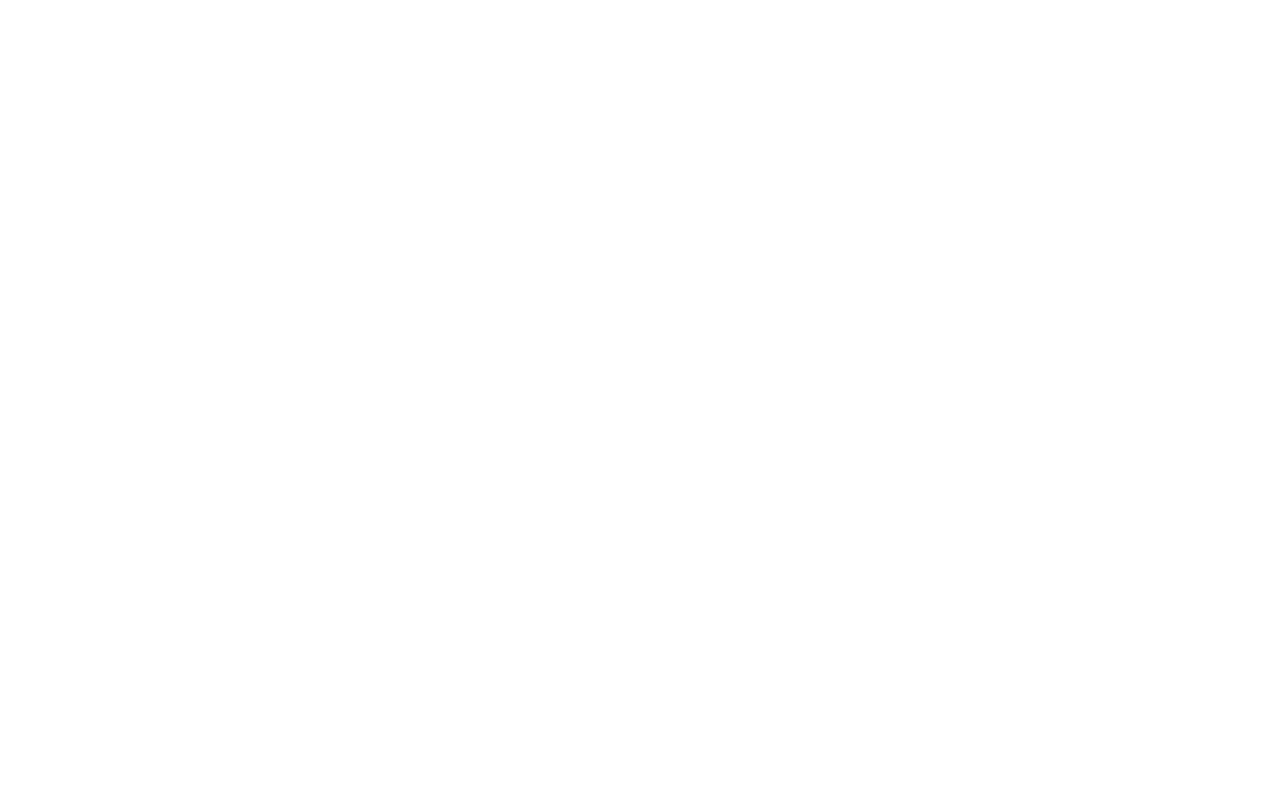
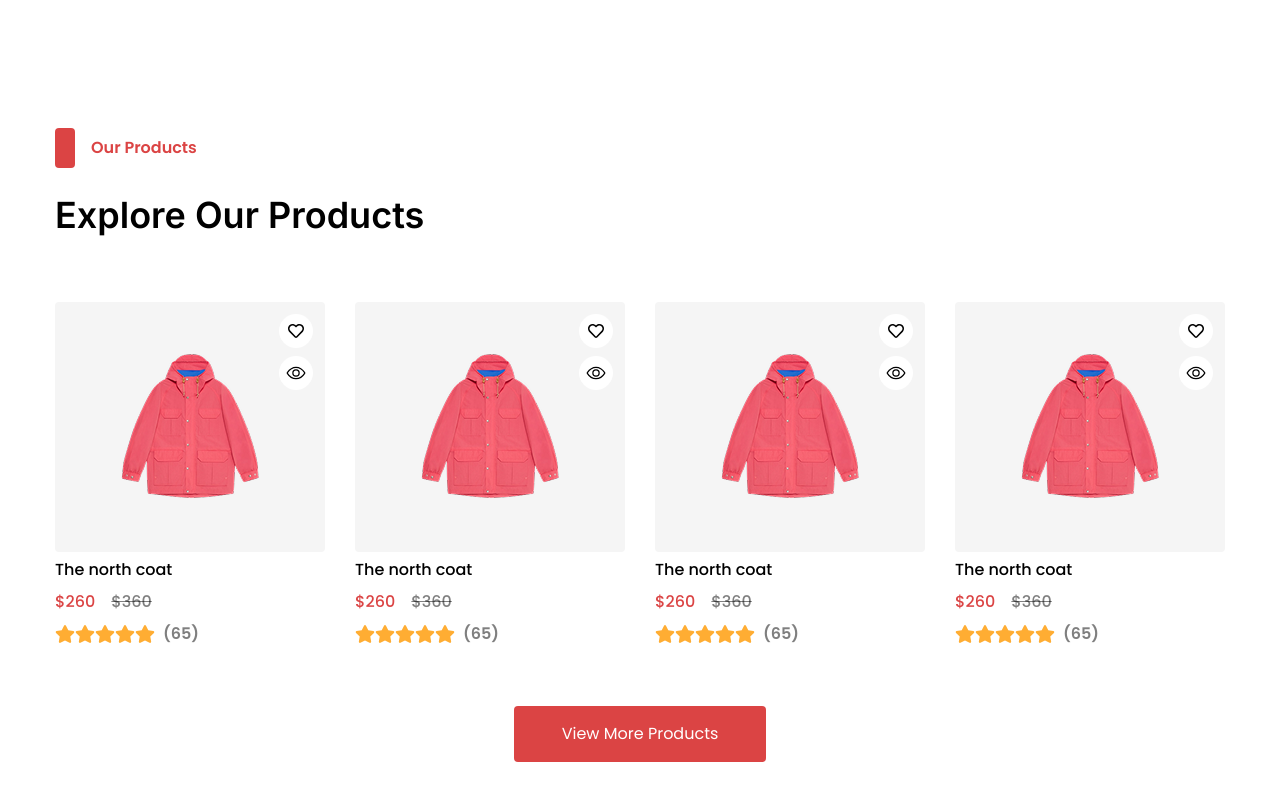
Before and after one commit to jewelXcoder/exclusive, a React (Vite) app: page / in a window 1280 px wide. Shown: the part 2372-3172 px from the top of the page. Before the commit the page ends 2500 px from the top, so only its background shows below. Built offline with nearby package versions, Linux system fonts and the light colour scheme.

Commit message:
exclusive - explore our products section done

```diff
--- a/src/Pages/Home.jsx
+++ b/src/Pages/Home.jsx
@@ -5,6 +5,7 @@
 import BestSellingProducts from '../components/BestSellingProducts/BestSellingProducts'
 import Categories from '../components/Categories/Categories'
 import Offer from '../components/Offer/Offer'
+import ExploreOurProducts from '../components/ExploreOurProducts/ExploreOurProducts'
 
 const Home = () => {
   return (
@@ -15,6 +16,7 @@
      <Categories/>
      <BestSellingProducts/>
      <Offer/>
+     <ExploreOurProducts/>
     </>
   )
 }
--- /dev/null
+++ b/src/components/ExploreOurProducts/ExploreOurProducts.jsx
@@ -0,0 +1,172 @@
+import React, { useState } from 'react'
+import Container from '../Layout/Container'
+import product from '../../assets/product.png'
+import { FaStar } from "react-icons/fa";
+import { FaRegHeart } from "react-icons/fa";
+import { IoEyeOutline } from "react-icons/io5";
+
+const ExploreOurProducts = () => {
+
+  const [visible, setVisible] = useState(4)
+
+  const HandleLoadData = () => {
+    setVisible((prev)=> prev+4)
+  }
+
+  const productData = [
+    {
+      name: 'The north coat',
+      price: '$260',
+      img: product
+    },
+    {
+      name: 'The north coat',
+      price: '$260',
+      img: product
+    },
+    {
+      name: 'The north coat',
+      price: '$260',
+      img: product
+    },
+    {
+      name: 'The north coat',
+      price: '$260',
+      img: product
+    },
+    {
+      name: 'The north coat',
+      price: '$260',
+      img: product
+    },
+    {
+      name: 'The north coat',
+      price: '$260',
+      img: product
+    },
+    {
+      name: 'The north coat',
+      price: '$260',
+      img: product
+    },
+    {
+      name: 'The north coat',
+      price: '$260',
+      img: product
+    },
+    {
+      name: 'The north coat',
+      price: '$260',
+      img: product
+    },
+    {
+      name: 'The north coat',
+      price: '$260',
+      img: product
+    },
+    {
+      name: 'The north coat',
+      price: '$260',
+      img: product
+    },
+    {
+      name: 'The north coat',
+      price: '$260',
+      img: product
+    },
+    {
+      name: 'The north coat',
+      price: '$260',
+      img: product
+    },
+    {
+      name: 'The north coat',
+      price: '$260',
+      img: product
+    },
+    {
+      name: 'The north coat',
+      price: '$260',
+      img: product
+    },
+    {
+      name: 'The north coat',
+      price: '$260',
+      img: product
+    },
+    {
+      name: 'The north coat',
+      price: '$260',
+      img: product
+    },
+    {
+      name: 'The north coat',
+      price: '$260',
+      img: product
+    },
+
+  ]
+
+
+
+  return (
+    <div className='pt-[161px] pb-[42px]'>
+      <Container>
+        <div>
+          <div className='flex items-center'>
+            <div className='w-[20px] h-[40px] rounded bg-primary'>
+            </div>
+            <p className='font-primary font-semibold text-primary ml-4'>Our Products</p>
+          </div>
+          <div className='flex items-center mt-5'>
+            <div className='font-secondary font-semibold text-[36px]'>Explore Our Products</div>
+          </div>
+          <div className='flex flex-wrap gap-x-[30px] gap-y-[60px] mt-[60px]'>
+
+            {
+              productData.slice(0, visible).map((item) => (
+                <div>
+                  <div className='relative py-[52px] px-[65px] inline-block rounded bg-[#F5F5F5]'>
+                    <img src={item.img} alt="" />
+                    <div className='absolute top-3 right-3'>
+                      <div className='flex justify-center items-center w-[34px] h-[34px] rounded-full bg-[#ffffff]'>
+                        <FaRegHeart size={16} />
+                      </div>
+                      <div className='flex justify-center items-center w-[34px] h-[34px] rounded-full bg-[#ffffff] mt-2'>
+                        <IoEyeOutline size={20} />
+                      </div>
+                    </div>
+                  </div>
+                  <div>
+                    <p className='font-primary font-medium'>{item.name}</p>
+                    <p className='font-primary font-medium text-primary mt-2'>{item.price} <del className='text-black/50 ml-3'>$360</del></p>
+                    <div className='flex items-center mt-2'>
+                      <div className='flex items-center text-xl text-[#FFAD33]'>
+                        <FaStar size={20} />
+                        <FaStar size={20} />
+                        <FaStar size={20} />
+                        <FaStar size={20} />
+                        <FaStar size={20} />
+                      </div>
+                      <p className='font-primary font-semibold text-black/50 ml-2'>(65)</p>
+                    </div>
+                  </div>
+                </div>
+              ))
+            }
+          </div>
+{
+  visible < productData.length && (
+              <div className='mt-[60px] text-center'>
+            <button onClick={HandleLoadData} className='px-12 py-4 bg-primary rounded text-white font-primary'>View More Products</button>
+          </div>
+  )
+}
+        </div>
+
+      </Container>
+    </div>
+  )
+}
+
+export default ExploreOurProducts
--- a/src/components/Offer/Offer.jsx
+++ b/src/components/Offer/Offer.jsx
@@ -5,7 +5,7 @@
 
 const Offer = () => {
   return (
-    <div className='pt-[122px] pb-[161px]'>
+    <div className='pt-[122px]'>
       <Container>
         <div className='bg-[url(./assets/offer.png)] py-[69px] bg-cover bg-no-repeat bg-center'>
           <div className='ml-[56px]'>
```
